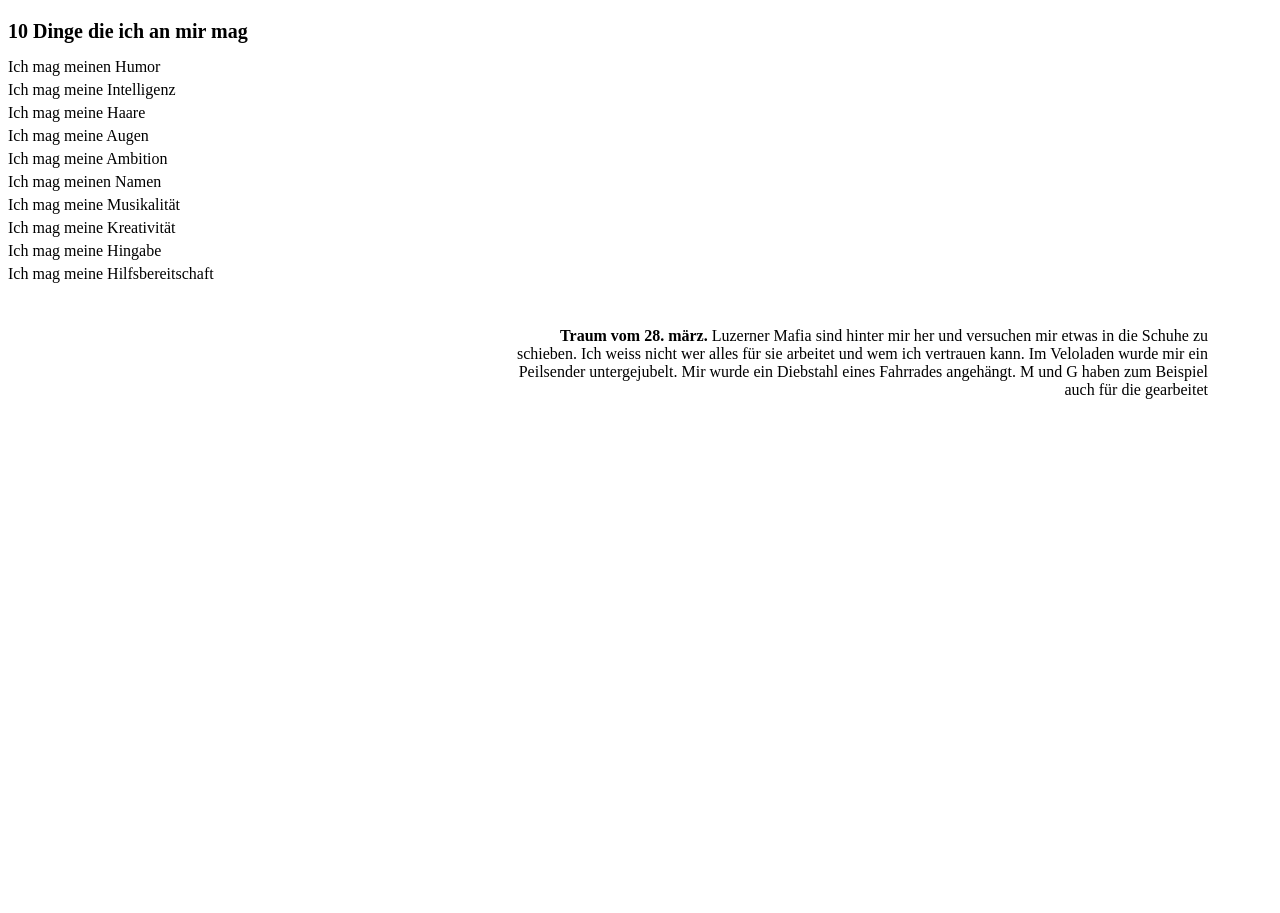
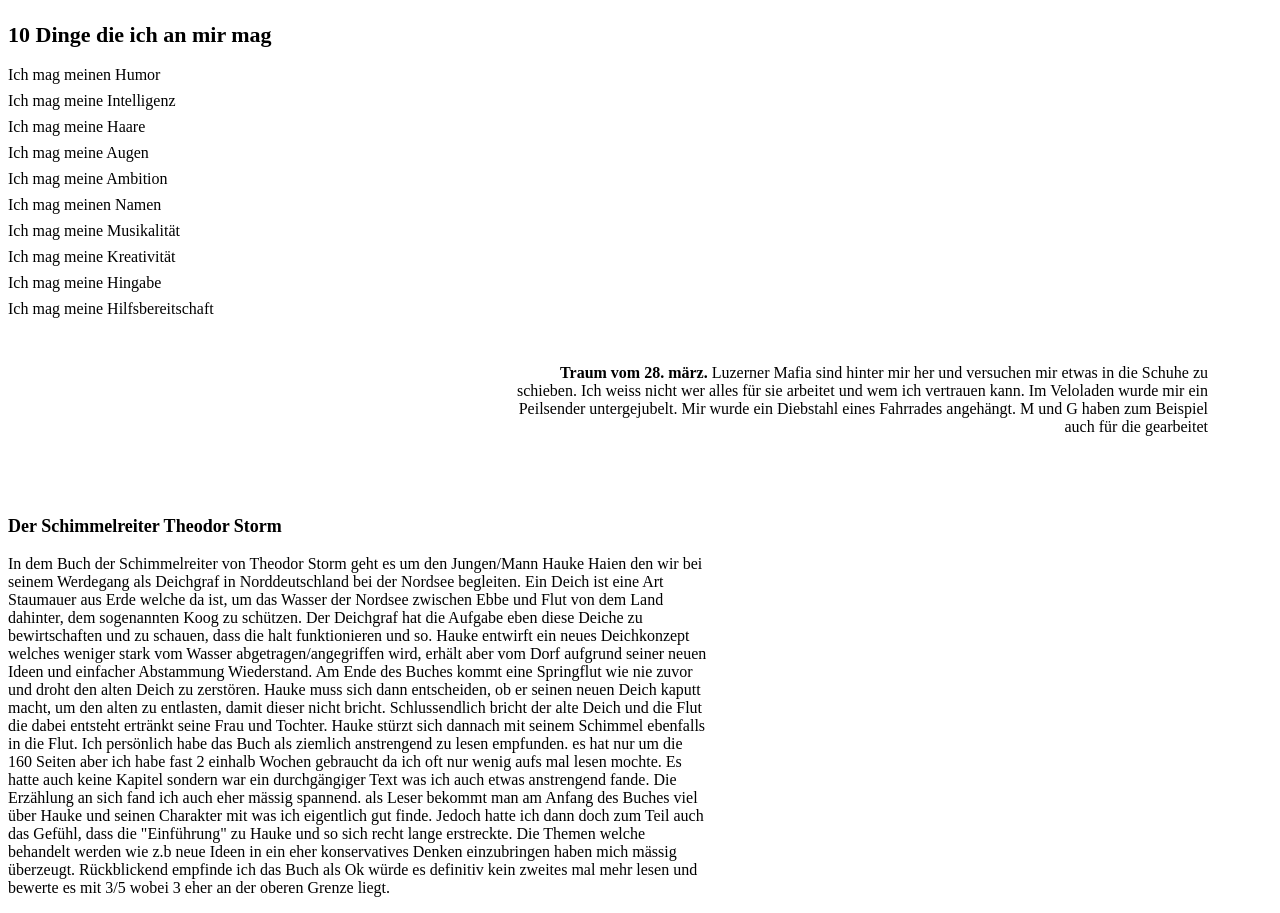
Before and after one commit to Kreisdiagramm/kreisdiagramm.xyz, a plain HTML site: page gedanken.html in a window 1280 px wide. Before the commit the page ends 800 px from the top, so only its background shows below. Drawn offline with Linux system fonts and the light colour scheme.

Commit message:
Update gedanken.html

```diff
--- a/gedanken.html
+++ b/gedanken.html
@@ -9,25 +9,36 @@
 
 
   <style>
-.titel {
-      font-size: 20px;
+.zehntitel {
+      font-size: 22px;
       font-weight: 550;
     }
 
 .zehn {
-  line-height: 7px;
+  line-height: 10px;
     }
 
-.traum {
+.traum1 {
 margin-top: 50px;
 margin-left: 500px;
+padding-right: 50px;
 text-align: right;
 width: 700px;
 }
+
+.schimmeltitel {
+font-size: 18px;
+font-weight: 550;
+margin-top: 80px;
+ }
+
+ .schimmel {
+width: 700px;
+ }
   </style>
 </head>
 <body>
-  <p class="titel">
+  <p class="zehntitel">
     10 Dinge die ich an mir mag
   </p>
 
@@ -71,7 +82,7 @@ Ich mag meine Hingabe
 Ich mag meine Hilfsbereitschaft
  </p>
 
- <p class="traum">
+ <p class="traum1">
 <strong>Traum vom 28. märz.</strong> Luzerner Mafia sind hinter mir her und
 versuchen mir etwas in die Schuhe zu schieben.
 Ich weiss nicht wer alles für sie arbeitet
@@ -80,8 +91,31 @@ Mir wurde ein Diebstahl eines Fahrrades angehängt.
 M und G haben zum Beispiel auch für die gearbeitet
  </p>
 
+<p class="schimmeltitel">
+Der Schimmelreiter Theodor Storm
+</p>
 
-
+<p class="schimmel">
+In dem Buch der Schimmelreiter von Theodor Storm geht es um den Jungen/Mann Hauke Haien
+den wir bei seinem Werdegang als Deichgraf in Norddeutschland bei der Nordsee begleiten.
+Ein Deich ist eine Art Staumauer aus Erde welche da ist, um das Wasser der Nordsee zwischen Ebbe und Flut
+von dem Land dahinter, dem sogenannten Koog zu schützen. Der Deichgraf hat die Aufgabe eben diese Deiche zu bewirtschaften
+und zu schauen, dass die halt funktionieren und so.
+Hauke entwirft ein neues Deichkonzept welches weniger stark vom Wasser abgetragen/angegriffen wird,
+erhält aber vom Dorf aufgrund seiner neuen Ideen und einfacher Abstammung Wiederstand. Am Ende des
+Buches kommt eine Springflut wie nie zuvor und droht den alten Deich zu zerstören. Hauke muss sich dann entscheiden, ob er seinen neuen Deich kaputt macht, um
+den alten zu entlasten, damit dieser nicht bricht. Schlussendlich bricht
+der alte Deich und die Flut die dabei entsteht ertränkt seine Frau und Tochter.
+Hauke stürzt sich dannach mit seinem Schimmel ebenfalls in die Flut.
+Ich persönlich habe das Buch als ziemlich anstrengend zu lesen empfunden. es hat nur um die 160 Seiten
+aber ich habe fast 2 einhalb Wochen gebraucht da ich oft nur wenig aufs mal lesen mochte. Es hatte auch keine Kapitel sondern
+war ein durchgängiger Text was ich auch etwas anstrengend fande. Die Erzählung an sich fand ich auch eher mässig spannend. als
+Leser bekommt man am Anfang des Buches viel über Hauke und seinen Charakter mit was ich eigentlich gut finde. Jedoch hatte
+ich dann doch zum Teil auch das Gefühl, dass die "Einführung" zu Hauke und so sich recht lange
+erstreckte. Die Themen welche behandelt werden wie z.b neue Ideen in ein eher konservatives Denken einzubringen
+haben mich mässig überzeugt. Rückblickend empfinde ich das Buch als Ok würde es definitiv kein zweites
+mal mehr lesen und bewerte es mit 3/5 wobei 3 eher an der oberen Grenze liegt.
+</p>
 
 
 
```
